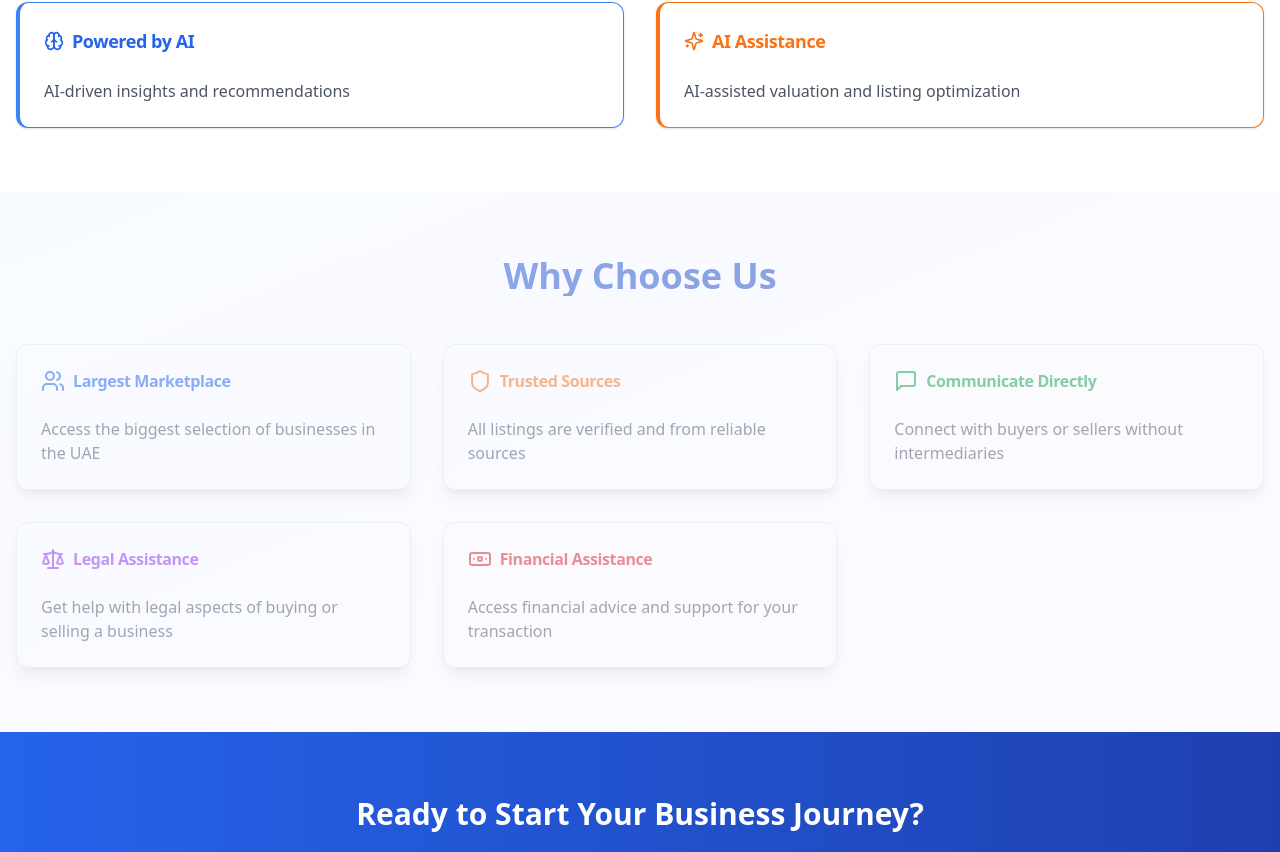
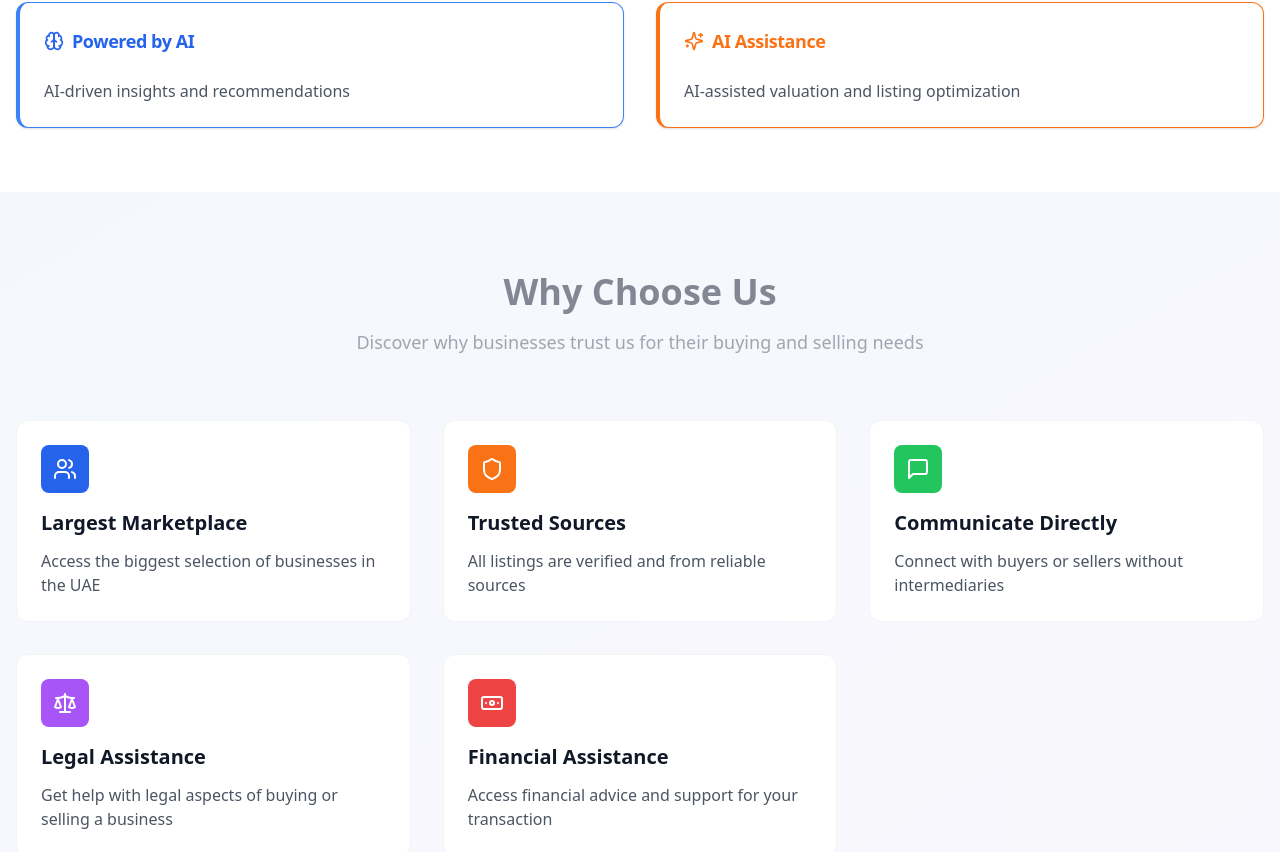
Before and after one commit to mostafa-entlaqa/dxb-test, a Next.js app: page / in a window 1280 px wide. Shown: the part 1780-2632 px from the top of the page. Built offline with nearby package versions, Linux system fonts and the light colour scheme; no server answers; the database is empty.

Commit message:
Fixing why us

```diff
--- a/package.json
+++ b/package.json
@@ -18,6 +18,7 @@
     "@supabase/supabase-js": "^2.47.0",
     "class-variance-authority": "^0.7.1",
     "clsx": "^2.1.1",
+    "framer-motion": "^11.13.1",
     "lucide-react": "^0.468.0",
     "next": "^14.0.4",
     "next-themes": "^0.4.4",
--- a/src/components/why-us-section.tsx
+++ b/src/components/why-us-section.tsx
@@ -1,86 +1,124 @@
 'use client'
 
-import { Card, CardContent, CardHeader, CardTitle } from '@/components/ui/card'
 import { useLanguage } from '@/components/language-provider'
 import { Users, Shield, MessageSquare, Scale, Banknote } from 'lucide-react'
 import { cn } from '@/lib/utils'
+import { motion } from 'framer-motion'
+
+interface FeatureCardProps {
+  icon: React.ReactNode
+  title: string
+  description: string
+  color: string
+  delay: number
+}
+
+const FeatureCard = ({ icon, title, description, color, delay }: FeatureCardProps) => (
+  <motion.div
+    initial={{ opacity: 0, y: 20 }}
+    whileInView={{ opacity: 1, y: 0 }}
+    transition={{ duration: 0.5, delay: delay * 0.1 }}
+    viewport={{ once: true }}
+    className="relative group"
+  >
+    <div className={cn(
+      "p-6 rounded-xl bg-white dark:bg-gray-800",
+      "border border-gray-100 dark:border-gray-700",
+      "transform transition-all duration-300",
+      "hover:shadow-xl hover:-translate-y-1",
+      "dark:shadow-none"
+    )}>
+      <div className={cn(
+        "w-12 h-12 rounded-lg mb-4 flex items-center justify-center",
+        "transform transition-transform group-hover:scale-110",
+        color
+      )}>
+        {icon}
+      </div>
+      <h3 className="text-xl font-semibold mb-3 text-gray-900 dark:text-white">
+        {title}
+      </h3>
+      <p className="text-gray-600 dark:text-gray-300">
+        {description}
+      </p>
+    </div>
+  </motion.div>
+)
 
 export default function WhyUsSection() {
   const { t, language } = useLanguage()
 
+  const features = [
+    {
+      icon: <Users className="w-6 h-6 text-white" />,
+      title: t("Largest Marketplace"),
+      description: t("Access the biggest selection of businesses in the UAE"),
+      color: "bg-blue-600 dark:bg-blue-500",
+      delay: 1
+    },
+    {
+      icon: <Shield className="w-6 h-6 text-white" />,
+      title: t("Trusted Sources"),
+      description: t("All listings are verified and from reliable sources"),
+      color: "bg-orange-500 dark:bg-orange-400",
+      delay: 2
+    },
+    {
+      icon: <MessageSquare className="w-6 h-6 text-white" />,
+      title: t("Communicate Directly"),
+      description: t("Connect with buyers or sellers without intermediaries"),
+      color: "bg-green-500 dark:bg-green-400",
+      delay: 3
+    },
+    {
+      icon: <Scale className="w-6 h-6 text-white" />,
+      title: t("Legal Assistance"),
+      description: t("Get help with legal aspects of buying or selling a business"),
+      color: "bg-purple-500 dark:bg-purple-400",
+      delay: 4
+    },
+    {
+      icon: <Banknote className="w-6 h-6 text-white" />,
+      title: t("Financial Assistance"),
+      description: t("Access financial advice and support for your transaction"),
+      color: "bg-red-500 dark:bg-red-400",
+      delay: 5
+    }
+  ]
+
   return (
-    <section className="py-16 bg-white dark:bg-gray-900">
+    <section className="py-20 bg-gray-50 dark:bg-gray-900">
       <div className="container mx-auto px-4">
-        <h2 className={cn(
-          "text-3xl md:text-4xl font-bold mb-12 text-center",
-          "bg-gradient-to-r from-blue-600 to-blue-800 dark:from-blue-400 dark:to-blue-600",
-          "bg-clip-text text-transparent",
-          language === 'ar' ? 'font-arabic' : ''
-        )}>
-          {t("Why Choose Us")}
-        </h2>
+        <motion.div
+          initial={{ opacity: 0, y: 20 }}
+          whileInView={{ opacity: 1, y: 0 }}
+          transition={{ duration: 0.5 }}
+          viewport={{ once: true }}
+          className="max-w-2xl mx-auto text-center mb-16"
+        >
+          <h2 className={cn(
+            "text-4xl font-bold mb-4",
+            "text-gray-900 dark:text-white",
+            language === 'ar' ? 'font-arabic' : ''
+          )}>
+            {t("Why Choose Us")}
+          </h2>
+          <p className="text-gray-600 dark:text-gray-300 text-lg">
+            {t("Discover why businesses trust us for their buying and selling needs")}
+          </p>
+        </motion.div>
 
         <div className="grid grid-cols-1 md:grid-cols-2 lg:grid-cols-3 gap-8">
-          <Card className="bg-white dark:bg-gray-800 shadow-lg hover:shadow-xl transition-shadow duration-300">
-            <CardHeader>
-              <CardTitle className={`flex items-center text-blue-600 dark:text-blue-400 ${language === 'ar' ? 'font-arabic' : ''}`}>
-                <Users className="mr-2 rtl:ml-2 rtl:mr-0" /> {t("Largest Marketplace")}
-              </CardTitle>
-            </CardHeader>
-            <CardContent>
-              <p className={`text-gray-600 dark:text-gray-300 ${language === 'ar' ? 'font-arabic' : ''}`}>
-                {t("Access the biggest selection of businesses in the UAE")}
-              </p>
-            </CardContent>
-          </Card>
-          <Card className="bg-white dark:bg-gray-800 shadow-lg hover:shadow-xl transition-shadow duration-300">
-            <CardHeader>
-              <CardTitle className={`flex items-center text-orange-500 dark:text-orange-400 ${language === 'ar' ? 'font-arabic' : ''}`}>
-                <Shield className="mr-2 rtl:ml-2 rtl:mr-0" /> {t("Trusted Sources")}
-              </CardTitle>
-            </CardHeader>
-            <CardContent>
-              <p className={`text-gray-600 dark:text-gray-300 ${language === 'ar' ? 'font-arabic' : ''}`}>
-                {t("All listings are verified and from reliable sources")}
-              </p>
-            </CardContent>
-          </Card>
-          <Card className="bg-white dark:bg-gray-800 shadow-lg hover:shadow-xl transition-shadow duration-300">
-            <CardHeader>
-              <CardTitle className={`flex items-center text-green-600 dark:text-green-400 ${language === 'ar' ? 'font-arabic' : ''}`}>
-                <MessageSquare className="mr-2 rtl:ml-2 rtl:mr-0" /> {t("Communicate Directly")}
-              </CardTitle>
-            </CardHeader>
-            <CardContent>
-              <p className={`text-gray-600 dark:text-gray-300 ${language === 'ar' ? 'font-arabic' : ''}`}>
-                {t("Connect with buyers or sellers without intermediaries")}
-              </p>
-            </CardContent>
-          </Card>
-          <Card className="bg-white dark:bg-gray-800 shadow-lg hover:shadow-xl transition-shadow duration-300">
-            <CardHeader>
-              <CardTitle className={`flex items-center text-purple-600 dark:text-purple-400 ${language === 'ar' ? 'font-arabic' : ''}`}>
-                <Scale className="mr-2 rtl:ml-2 rtl:mr-0" /> {t("Legal Assistance")}
-              </CardTitle>
-            </CardHeader>
-            <CardContent>
-              <p className={`text-gray-600 dark:text-gray-300 ${language === 'ar' ? 'font-arabic' : ''}`}>
-                {t("Get help with legal aspects of buying or selling a business")}
-              </p>
-            </CardContent>
-          </Card>
-          <Card className="bg-white dark:bg-gray-800 shadow-lg hover:shadow-xl transition-shadow duration-300">
-            <CardHeader>
-              <CardTitle className={`flex items-center text-red-600 dark:text-red-400 ${language === 'ar' ? 'font-arabic' : ''}`}>
-                <Banknote className="mr-2 rtl:ml-2 rtl:mr-0" /> {t("Financial Assistance")}
-              </CardTitle>
-            </CardHeader>
-            <CardContent>
-              <p className={`text-gray-600 dark:text-gray-300 ${language === 'ar' ? 'font-arabic' : ''}`}>
-                {t("Access financial advice and support for your transaction")}
-              </p>
-            </CardContent>
-          </Card>
+          {features.map((feature, index) => (
+            <FeatureCard
+              key={index}
+              icon={feature.icon}
+              title={feature.title}
+              description={feature.description}
+              color={feature.color}
+              delay={feature.delay}
+            />
+          ))}
         </div>
       </div>
     </section>
```
Also changed, not shown: public/logo.png (added), 1 other file (tests, documents, lock files or other folders).
